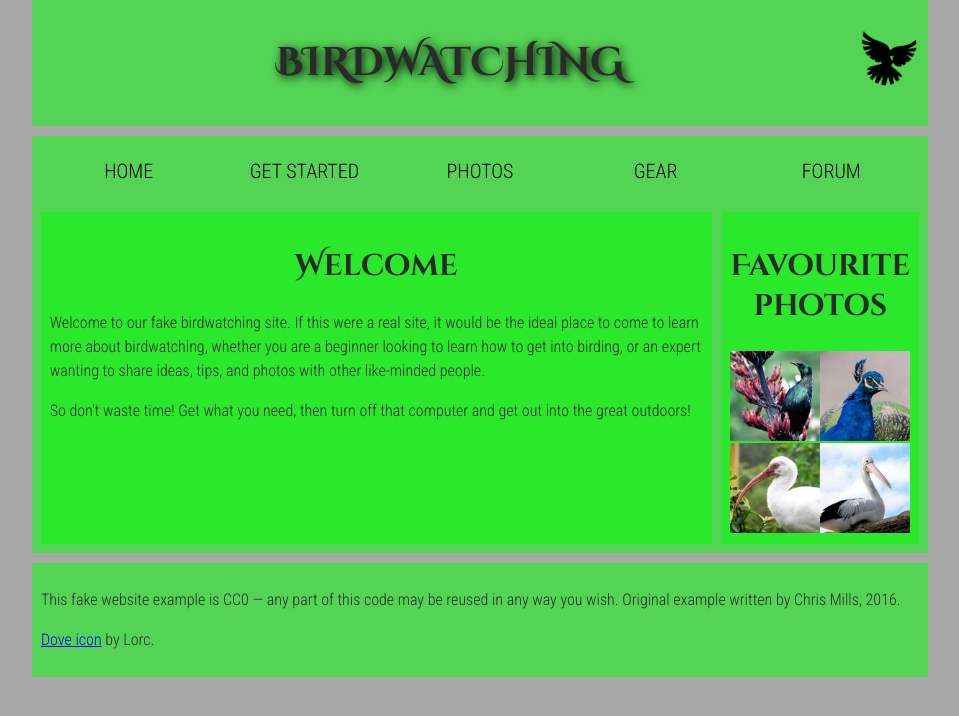
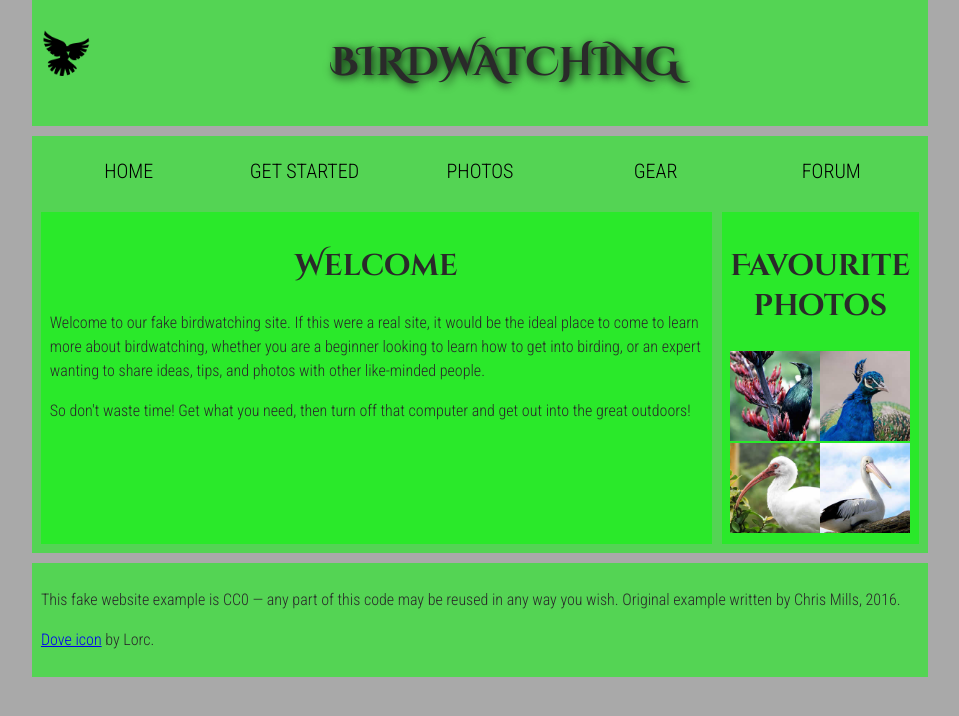
Before and after one commit to terrelcodes/coursera-web, a website: page docs/ex002/index.html in a window 1280 px wide. Shown: the whole page, without its empty margins (160-1119 px from the left). Drawn offline with Linux system fonts and the light colour scheme.

Commit message:
misc. tweaks

```diff
--- a/docs/ex002/index.html
+++ b/docs/ex002/index.html
@@ -9,9 +9,9 @@
   </head>
 
   <body>
-<header><h1>Birdwatching</h1>
-      <img src="dove.png" alt="a simple dove logo"></header>
-
+<header>      <img src="dove.png" alt="a simple dove logo">
+<h1>Birdwatching</h1>
+      </header>
 
 
 
--- a/docs/ex002/style.css
+++ b/docs/ex002/style.css
@@ -73,7 +73,7 @@ h1 {
 
 header img {
   display: block;
-  height: 60px;
+  height: 50px;
   padding-top: 20.15px;
 }
 
```
